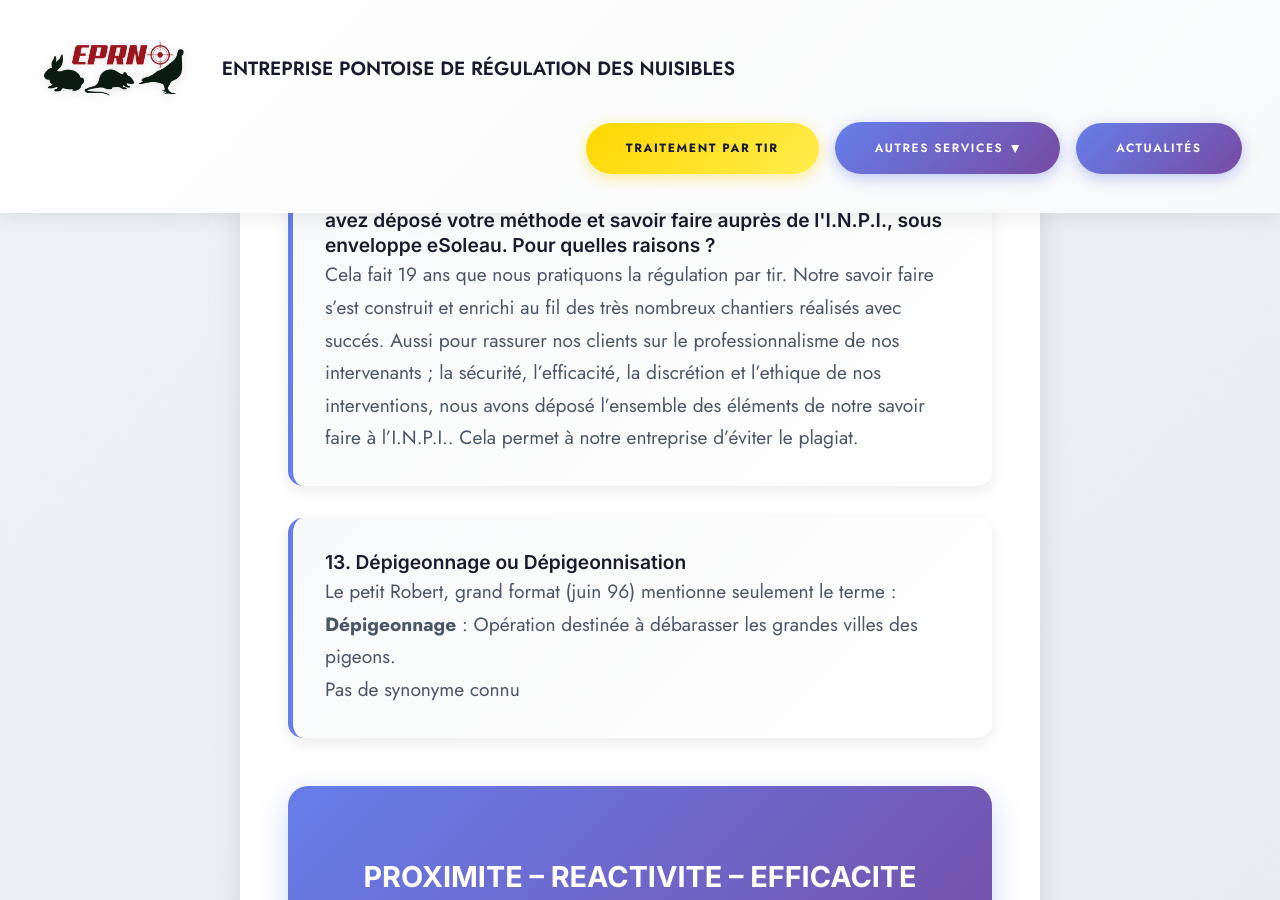
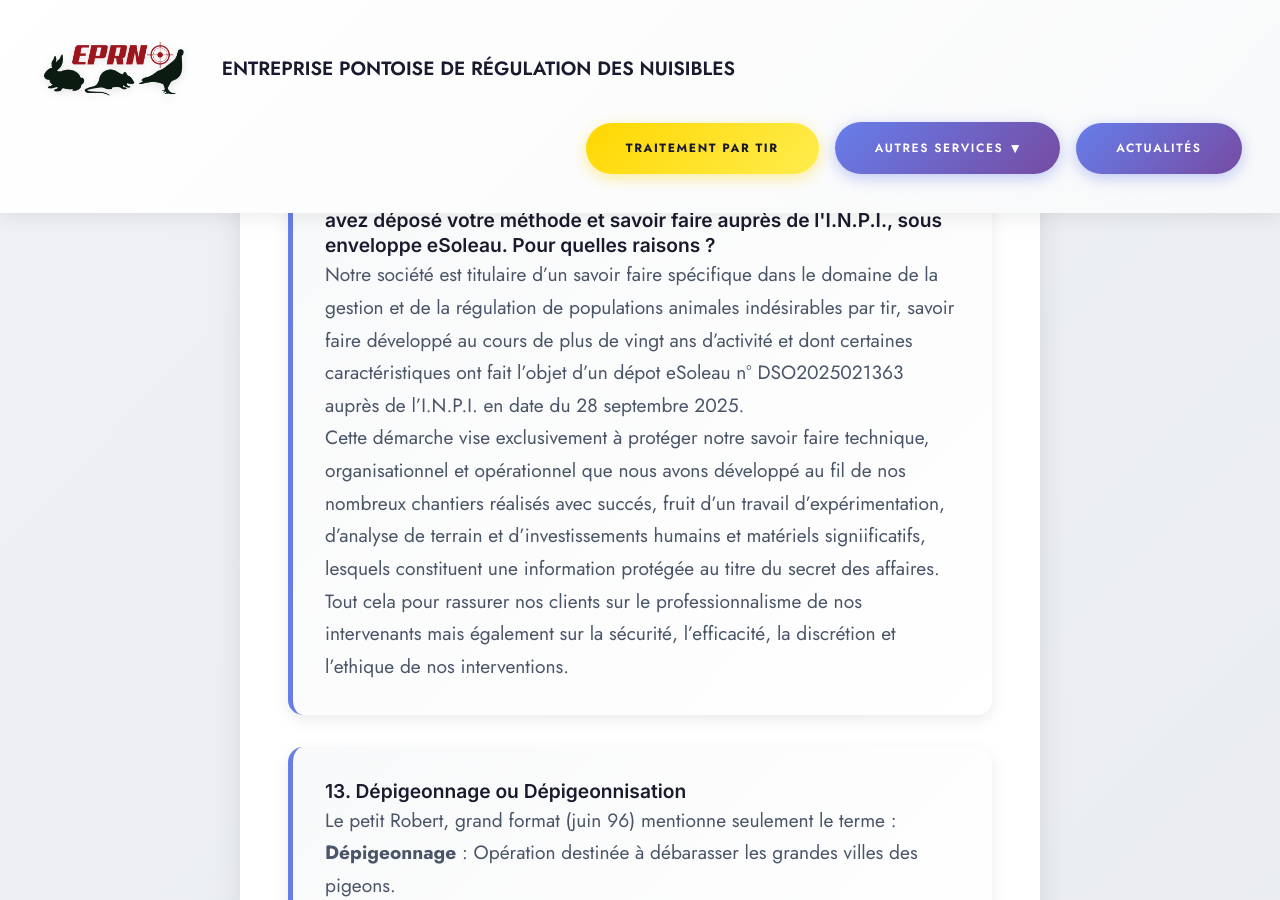
Before and after one commit to TheDoubleJo/eprn, a Jekyll site: the page built from faq-traitement-tir.html, in a window 1280 px wide and 900 px high, scrolled down 3381 px. Built offline with Jekyll 4.4.1, drawn with Linux system fonts in a browser that asks for light colours.

Commit message:
Update FAQ “faq-traitement-tir”

```diff
--- a/faq-traitement-tir.html
+++ b/faq-traitement-tir.html
@@ -26,7 +26,12 @@ faq_items:
   - question: Quel est votre rayon d'action concernant le Dépigeonnage par tir ?
     answer: Nous intervenons principalement en Nouvelle Aquitaine, Charente Maritime, Charente, Corrèze, Creuse, Dordogne, Gironde, Landes, Lot et Garonne,  mais également à Montpellier, Marseille, Nice, Lyon, Paris, Brest..... Partout ou le Dépigeonnage par tir s'avère nécessaire.
   - question: Concernant la gestion des populations animales par tir, vous avez déposé votre méthode et savoir faire auprès de l'I.N.P.I., sous enveloppe eSoleau. Pour quelles raisons ?
-    answer: Cela fait 19 ans que nous pratiquons la régulation par tir. Notre savoir faire s'est construit et enrichi au fil des très nombreux chantiers réalisés avec succés. Aussi pour rassurer nos clients sur le professionnalisme de nos intervenants ; la sécurité, l'efficacité, la discrétion et l'ethique de nos interventions, nous avons déposé l'ensemble des éléments de notre savoir faire à l'I.N.P.I.. Cela permet à notre entreprise d'éviter le plagiat.
+    answer: |-
+      Notre société est titulaire d'un savoir faire spécifique dans le domaine de la gestion et de la régulation de populations animales indésirables par tir, savoir faire développé au cours de plus de vingt ans d'activité et dont certaines caractéristiques ont fait l'objet d'un dépot eSoleau n° DSO2025021363 auprès de l'I.N.P.I. en date du 28 septembre 2025.
+
+      Cette démarche vise exclusivement à protéger notre savoir faire technique, organisationnel et opérationnel que nous avons développé au fil de nos nombreux chantiers réalisés avec succés, fruit d'un travail d'expérimentation, d'analyse de terrain et d'investissements humains et matériels signiificatifs, lesquels constituent une information protégée au titre du secret des affaires.
+
+      Tout cela pour rassurer nos clients sur le professionnalisme de nos intervenants mais également sur la sécurité, l'efficacité, la discrétion et l'ethique de nos interventions.
   - question: Dépigeonnage ou Dépigeonnisation
     answer: |-
       Le petit Robert, grand format (juin 96) mentionne seulement le terme :
```
